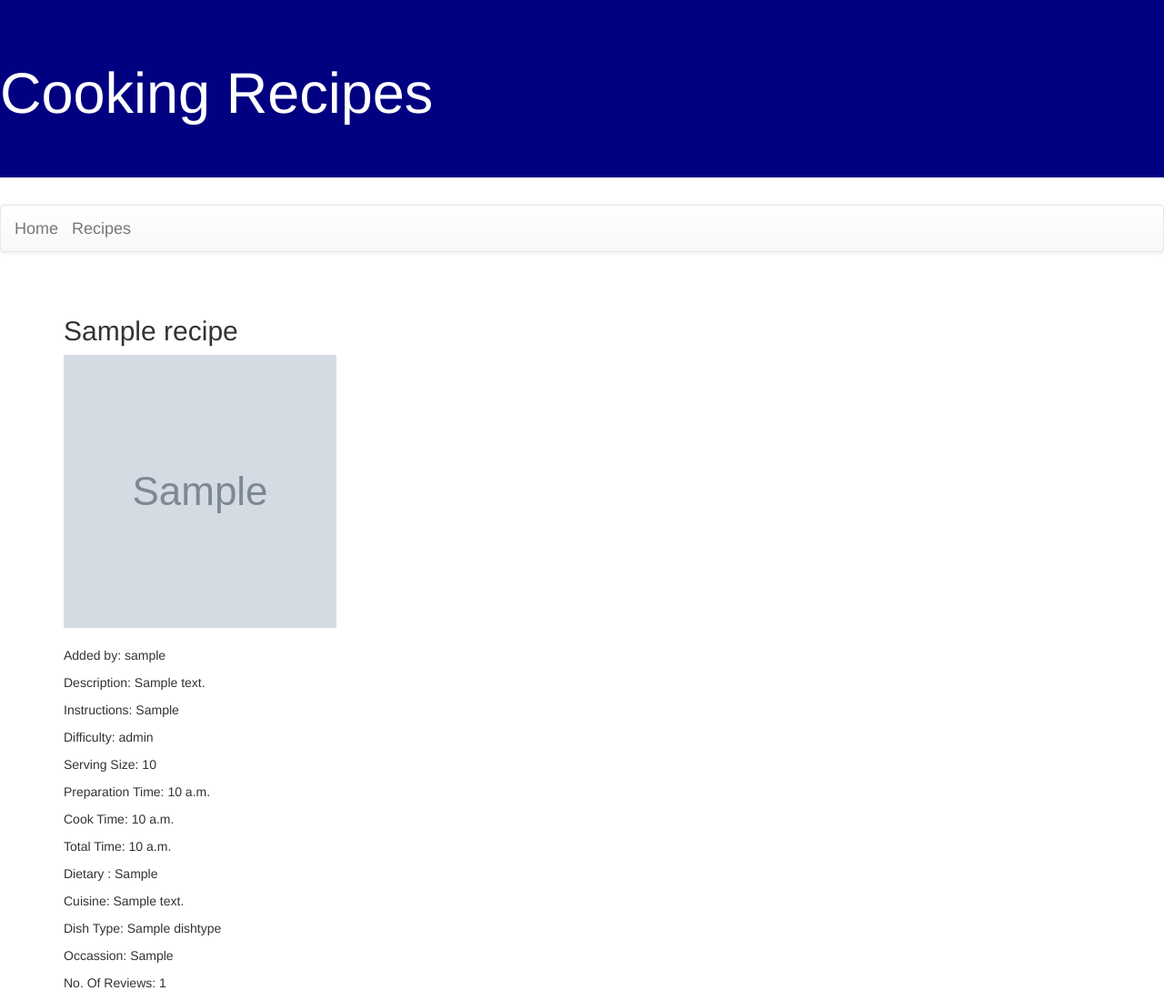
After one commit to jiyunnoh/cookingrecipe, a Django app: page /recipeapp/recipedetails/1 in a window 1280 px wide. The commit adds this page. Shown: the whole page at 91% size. Run offline with Django 3.2, Linux system fonts and the light colour scheme; tables that the repository leaves empty hold one stand-in row (values such as "Sample post"); grey boxes marked "Sample" are stand-in pictures; some libraries are stand-ins or nearby versions.

Commit message:
Created List detail view
created list detail view for recipe detail view.

```diff
--- a/recipeapp/models.py
+++ b/recipeapp/models.py
@@ -60,10 +60,10 @@ class Occassion(models.Model):
 
 #rating model
 class Rating(models.Model):
-    ratingstar=models.SmallIntegerField
+    ratingstar=models.SmallIntegerField(null=True, blank=True)
 
     def __str__(self):
-        return self.ratingstar
+        return str(self.ratingstar)
 
     class Meta:
         db_table='rating'
--- a/recipeapp/templates/base.html
+++ b/recipeapp/templates/base.html
@@ -15,7 +15,7 @@
         <nav class="navbar navbar-default">
                 <div class="container-fluid">
                 <div class="navbar-header">
-                <a class="navbar-brand" href="{% url 'index' %}">Recipe App</a>
+                <a class="navbar-brand" href="{% url 'index' %}">Home</a>
                 <!-- recipe -->
                 <a class="navbar-brand" href="{% url 'recipe' %}">Recipes</a>
                 <!-- reviews -->
--- a/recipeapp/templates/recipeapp/recipe.html
+++ b/recipeapp/templates/recipeapp/recipe.html
@@ -10,7 +10,7 @@
  </tr>
  {% for t in recipe_list %}
    <tr>
-       <td>{{ t.recipename }}</td>
+       <td><a href="{% url 'recipedetails' id=t.id %}">{{ t.recipename }}</a></td>
        <td>{{ t.recipedescription }}</td>
    </tr>
 
--- /dev/null
+++ b/recipeapp/templates/recipeapp/recipedetails.html
@@ -0,0 +1,30 @@
+{% extends 'base.html' %}
+{% block content %}
+<h2>{{ recipe.recipename }}</h2>
+<img src= "{{ recipe.image.url }}" width="300px" height="300px">
+<br/><br/>
+
+<p>Added by: {{ recipe.user }}</p>
+<p>Description: {{ recipe.recipedescription }}</p>
+<p>Instructions: {{ recipe.recipeinstruction }}</p>
+<p>Difficulty: {{ recipe.difficulty }}</p>
+<p>Serving Size: {{ recipe.servingsize }}</p>
+<p>Preparation Time: {{ recipe.preptime }}</p>
+<p>Cook Time: {{ recipe.cooktime }}</p>
+<p>Total Time: {{ recipe.totaltime }}</p>
+
+{% for dietarytype in recipe.dietary.all %}
+    <p>Dietary : {{ dietarytype }}</p>
+{% endfor %}
+{% for cuisinename in recipe.cuisine.all %}
+    <p>Cuisine: {{ cuisinename }}</p>
+{% endfor %}
+{% for dishtypename in recipe.dishtype.all %}
+    <p>Dish Type: {{ dishtypename }}</p>
+{% endfor %}
+{% for occassiontype in recipe.occassion.all %}
+    <p>Occassion: {{ occassiontype }}</p>
+{% endfor %}
+<p>No. Of Reviews: {{ reviews }}</p>
+
+{% endblock %}
--- a/recipeapp/urls.py
+++ b/recipeapp/urls.py
@@ -3,5 +3,6 @@ from . import views
 
 urlpatterns=[
     path('', views.index, name='index'),
-    path('getrecipe/', views.getrecipe, name='recipe',)
+    path('getrecipe/', views.getrecipe, name='recipe'),
+    path('recipedetails/<int:id>', views.recipedetails, name='recipedetails'),
 ]
--- a/recipeapp/views.py
+++ b/recipeapp/views.py
@@ -1,4 +1,4 @@
-from django.shortcuts import render
+from django.shortcuts import render, get_object_or_404
 from .models import Cuisine, Dietary, Difficulty, DishType, Occassion, Rating, Recipe, Review, Comment, Ingredient, Favorite
 
 # Create your views here.
@@ -8,3 +8,16 @@ def index (request):
 def getrecipe(request):
     recipe_list=Recipe.objects.all()
     return render(request, 'recipeapp/recipe.html' ,{'recipe_list' : recipe_list})
+
+def recipedetails(request, id):
+    recipe=get_object_or_404(Recipe, pk=id)
+    reviews=Review.objects.filter(recipe=id).count()
+    context={
+        'recipe' : recipe,
+        'reviews': reviews,
+    }
+    return render(request, 'recipeapp/recipedetails.html', context=context)
+
+def getdietary(request):
+    dietary_list=Dietary.objects.all()
+    return render(request, 'recipeapp/dietary.html', {'dietary_list' : dietary_list})
```
Also changed, not shown: cookingrecipe/settings.py (+6 -1 lines), db.sqlite3 (added), media/uploads/598846.jpg (added), media/uploads/developer.png (added), recipeapp/migrations/0002_rating_ratingstar.py (added).
